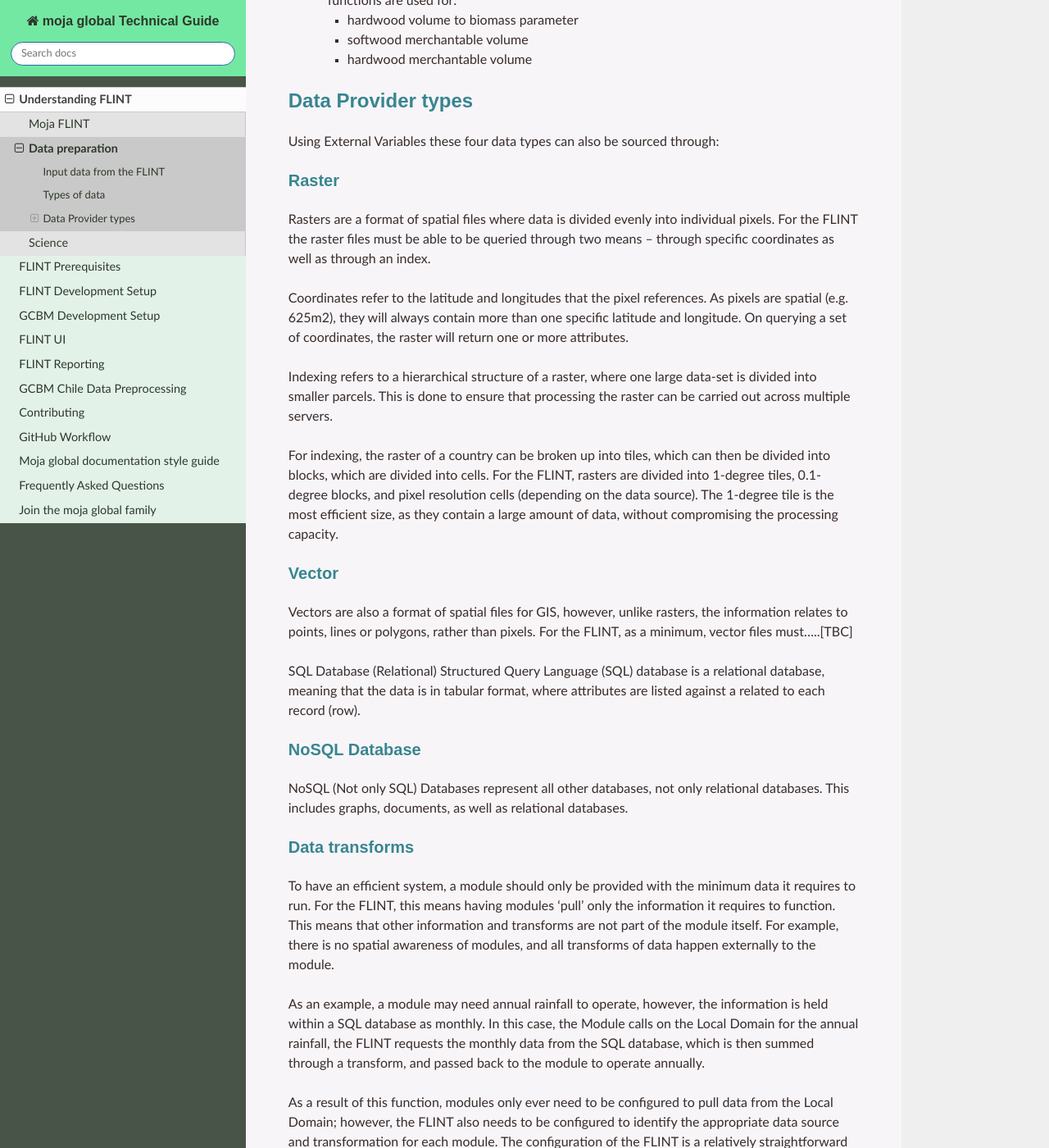
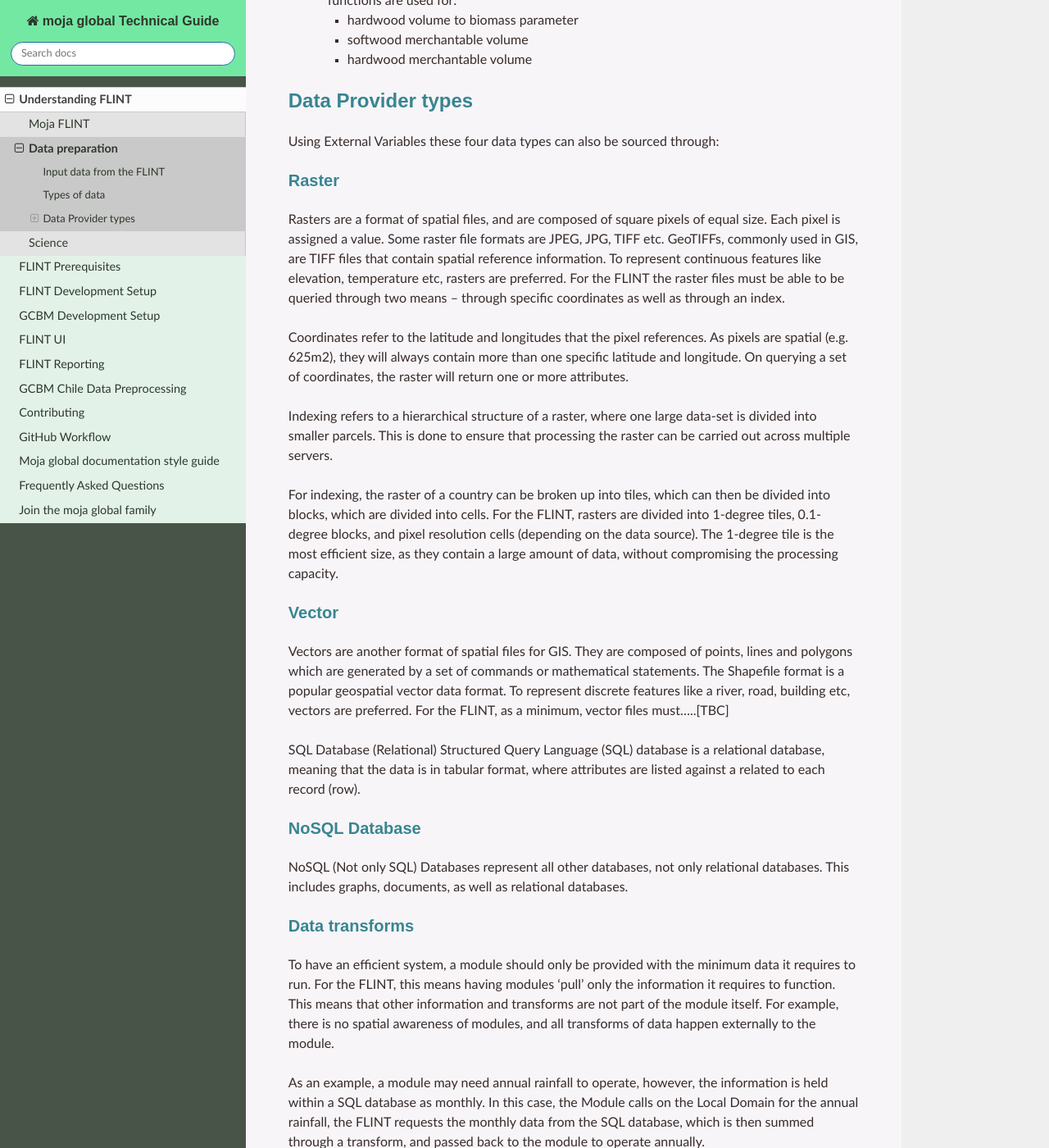
Before and after one commit to moja-global/moja_global_docs, a Sphinx documentation site: the page built from docs/Understanding-FLINT/data-preparation/index.rst, in a window 1280 px wide and 1400 px high, scrolled down 1254 px. Shown: the whole window at 82% size. Built offline with Sphinx 7.4.7 and the Read the Docs theme 2.0.0, drawn with Linux system fonts in a browser that asks for light colours.

Commit message:
docs: describe more about raster, vector file formats
Signed-off-by: Namya LG <namyalg@gmail.com>

```diff
--- a/docs/Understanding-FLINT/data-preparation/index.rst
+++ b/docs/Understanding-FLINT/data-preparation/index.rst
@@ -79,8 +79,12 @@ through:
 Raster
 ~~~~~~
 
-Rasters are a format of spatial files where data is divided evenly into
-individual pixels. For the FLINT the raster files must be able to be
+Rasters are a format of spatial files, and are composed of square pixels
+of equal size. Each pixel is assigned a value. Some raster file formats
+are JPEG, JPG, TIFF etc. GeoTIFFs, commonly used in GIS,
+are TIFF files that contain spatial reference information.
+To represent continuous features like elevation, temperature etc, rasters are preferred.
+For the FLINT the raster files must be able to be
 queried through two means – through specific coordinates as well as
 through an index.
 
@@ -102,10 +106,12 @@ without compromising the processing capacity.
 
 Vector
 ~~~~~~
-
-Vectors are also a format of spatial files for GIS, however, unlike
-rasters, the information relates to points, lines or polygons, rather
-than pixels. For the FLINT, as a minimum, vector files must…..[TBC]
+Vectors are another format of spatial files for GIS. They are composed of
+points, lines and polygons which are generated by a set of commands or
+mathematical statements. The Shapefile format is a popular geospatial vector data format.
+To represent discrete features like a river, road, building etc,
+vectors are preferred.
+For the FLINT, as a minimum, vector files must…..[TBC]
 
 SQL Database (Relational) Structured Query Language (SQL) database is a
 relational database, meaning that the data is in tabular format, where
```
Also changed, not shown: docs/test.rst (added, +7 -0 lines).
